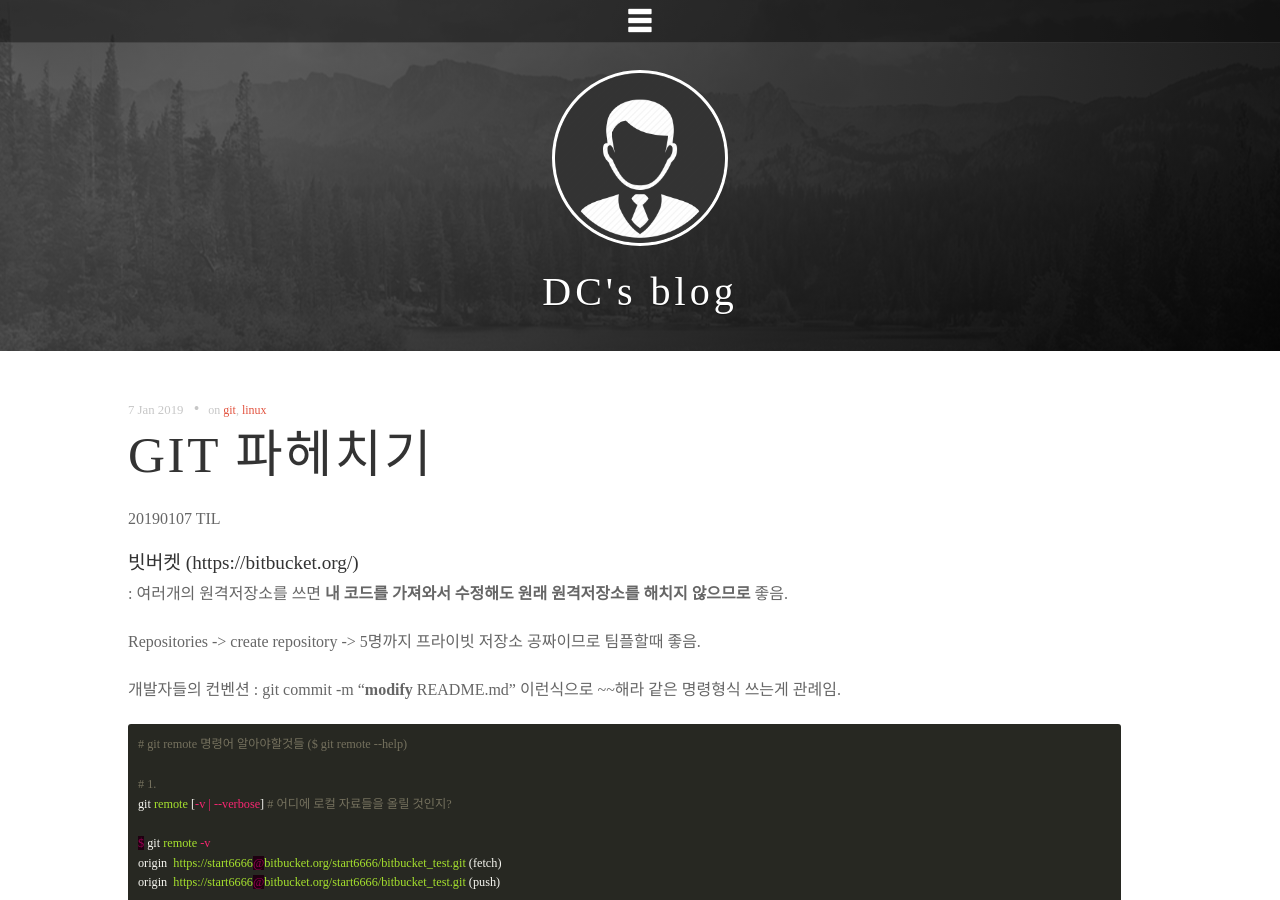
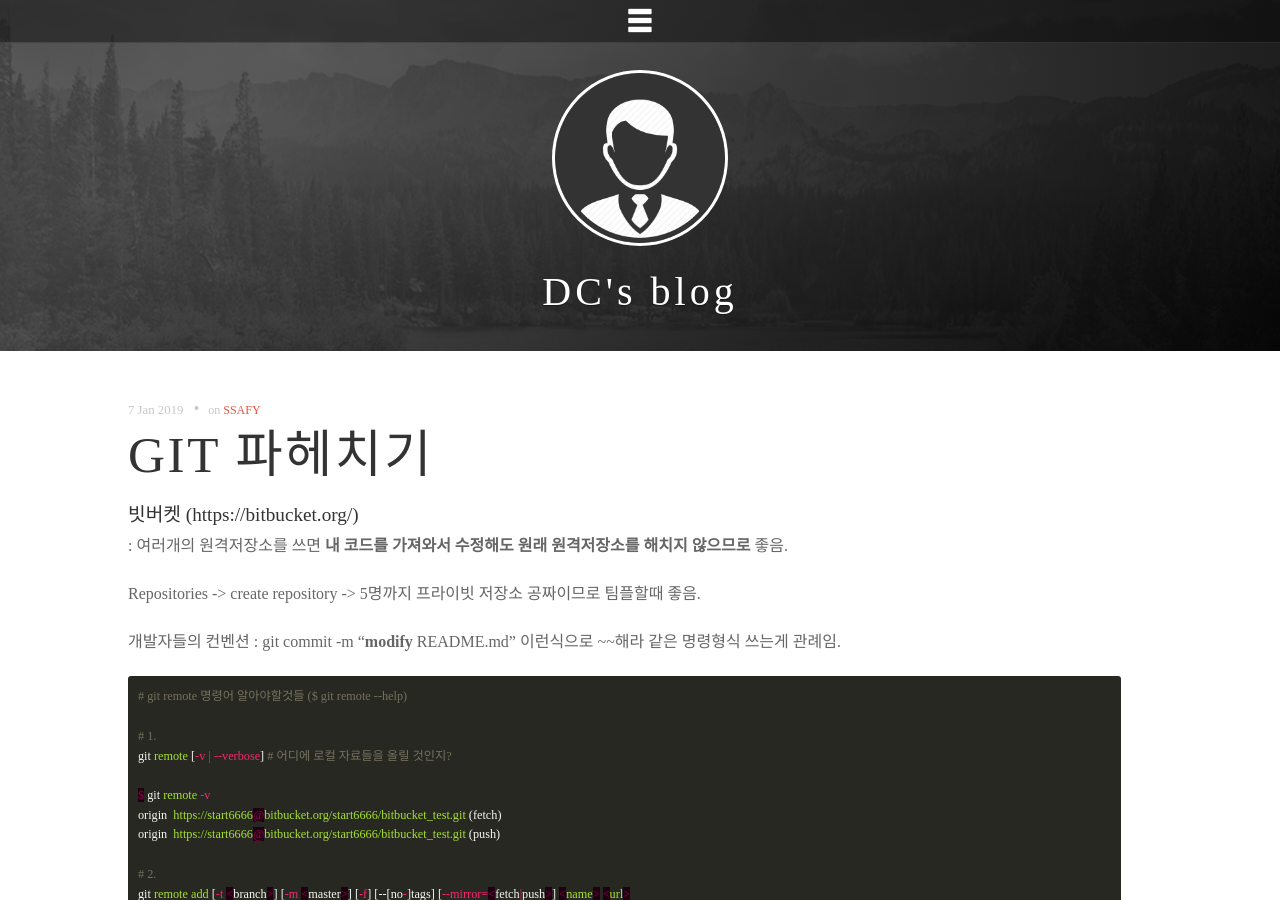
Before and after one commit to DongChanS/DongChanS.github.io, a Jekyll site: the page built from _posts/2019-01-07-13.md, in a window 1280 px wide and 900 px high. Built offline with Jekyll 4.4.1, drawn with Linux system fonts in a browser that asks for light colours; some web fonts are replaced; comment, search, counter and statistics services are not loaded.

Commit message:
Update 2019-01-07-13.md

```diff
--- a/_posts/2019-01-07-13.md
+++ b/_posts/2019-01-07-13.md
@@ -2,10 +2,8 @@
 layout : post
 title : GIT 파헤치기
 author : Shin Dong Chan
-tags: ['git','linux']
+tags: ['SSAFY']
 ---
-
-20190107 TIL
 
 #### 빗버켓 (https://bitbucket.org/)
 
```
